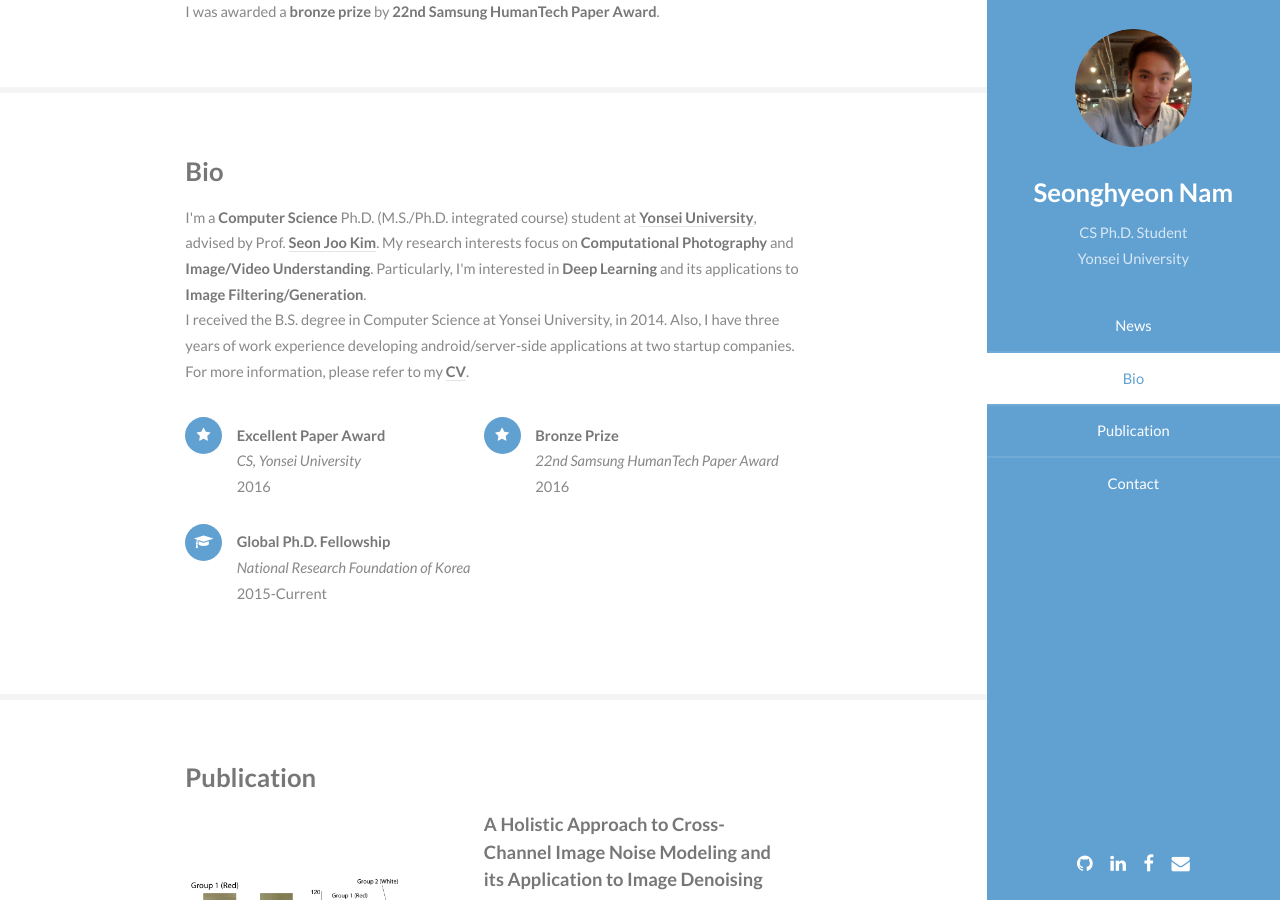
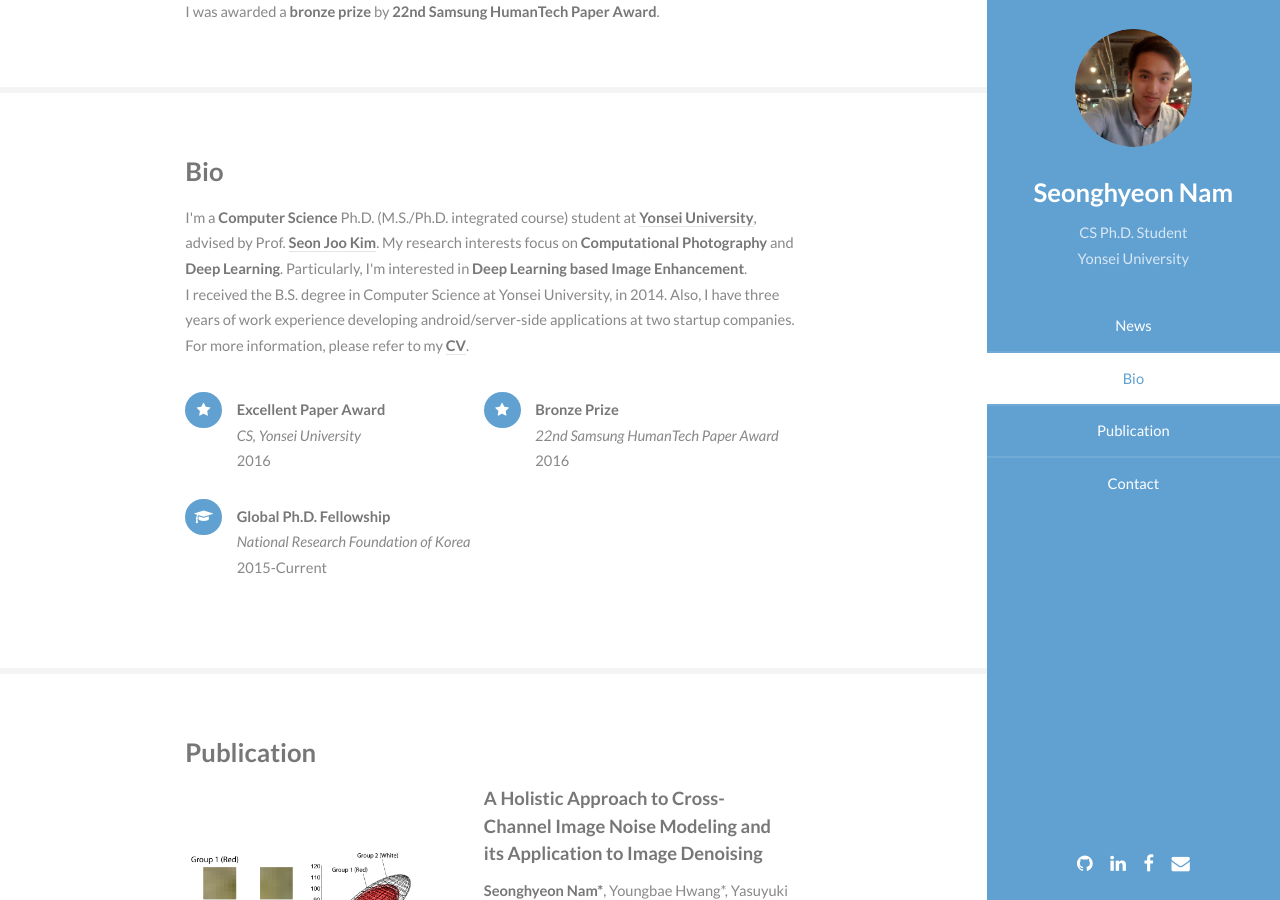
Before and after one commit to woozzu/woozzu.github.io, a Jekyll site: the page built from index.html, in a window 1280 px wide and 900 px high, scrolled down 646 px. Built offline with Jekyll 4.4.1, drawn with Linux system fonts in a browser that asks for light colours.

Commit message:
modify my bio

```diff
--- a/index.html
+++ b/index.html
@@ -24,7 +24,7 @@
         <div class="container">
             <h3>Bio</h3>
             <p>
-                I'm a <strong>Computer Science</strong> Ph.D. (M.S./Ph.D. integrated course) student at <a href="http://www.yonsei.ac.kr" target="_blank"><strong>Yonsei University</strong></a>, advised by Prof. <a href="https://sites.google.com/site/seonjookim" target="_blank"><strong>Seon Joo Kim</strong></a>. My research interests focus on <strong>Computational Photography</strong> and <strong>Image/Video Understanding</strong>. Particularly, I'm interested in <strong>Deep Learning</strong> and its applications to <strong>Image Filtering/Generation</strong>.<br />
+                I'm a <strong>Computer Science</strong> Ph.D. (M.S./Ph.D. integrated course) student at <a href="http://www.yonsei.ac.kr" target="_blank"><strong>Yonsei University</strong></a>, advised by Prof. <a href="https://sites.google.com/site/seonjookim" target="_blank"><strong>Seon Joo Kim</strong></a>. My research interests focus on <strong>Computational Photography</strong> and <strong>Deep Learning</strong>. Particularly, I'm interested in <strong>Deep Learning based Image Enhancement</strong>.<br />
                 I received the B.S. degree in Computer Science at Yonsei University, in 2014. Also, I have three years of work experience developing android/server-side applications at two startup companies.<br />
                 For more information, please refer to my <a href="assets/CV_SeonghyeonNam.pdf"><strong>CV</strong></a>.
             </p>
```
